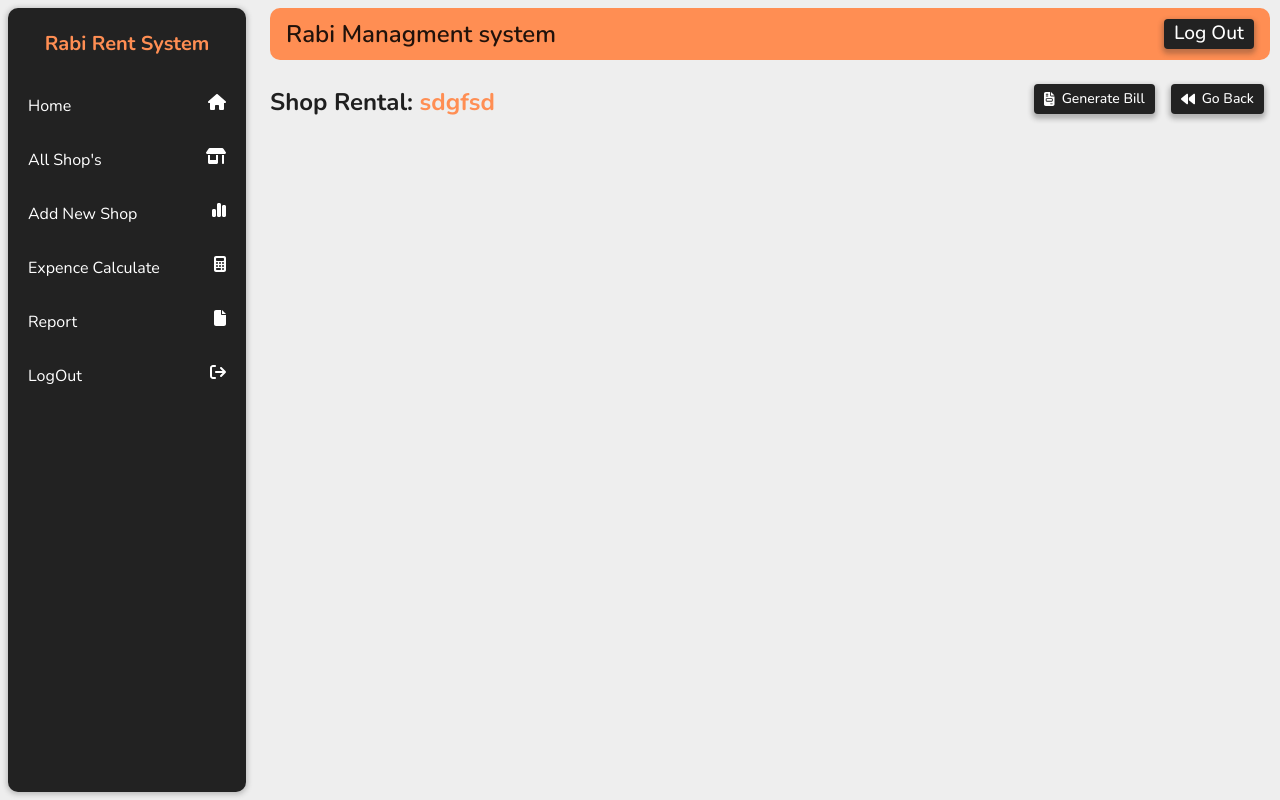
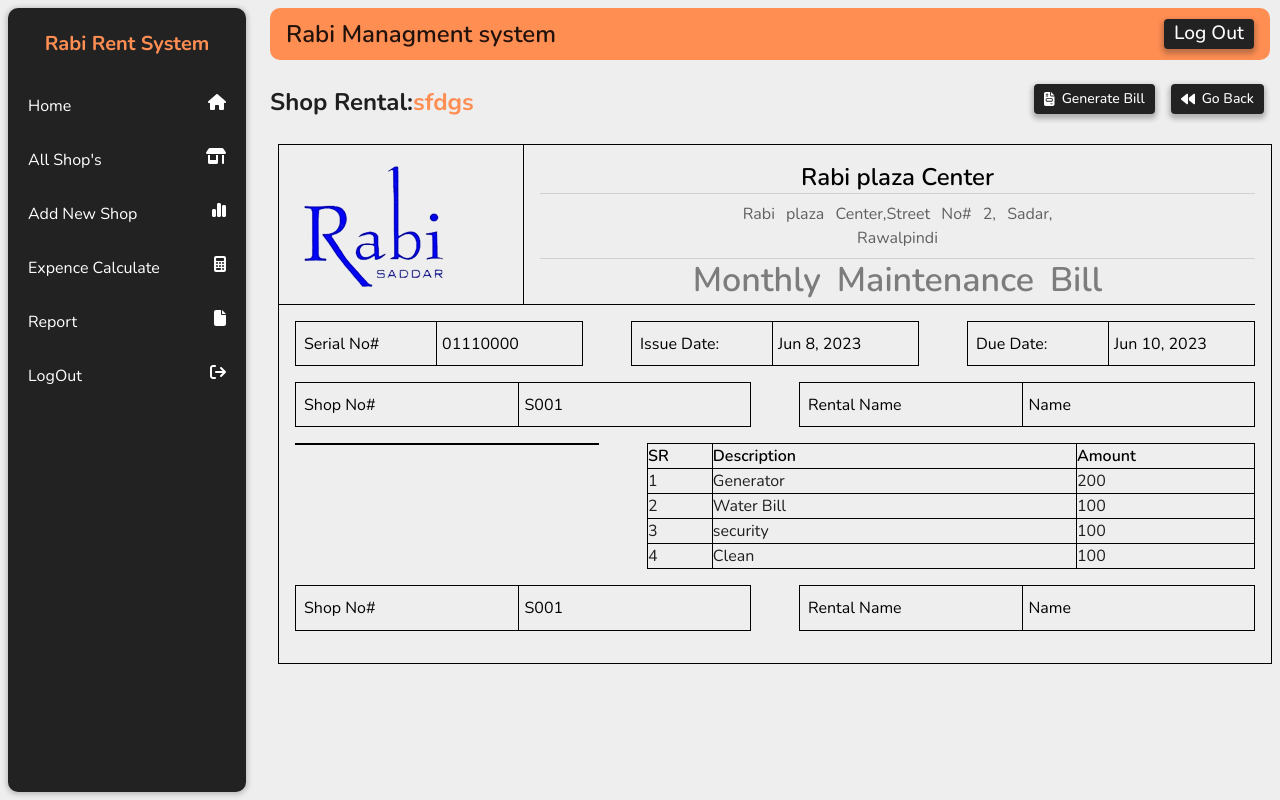
Before and after one commit to ProgrammingWithMudassar/Rabi_plaza_Managmenrt, a React (Vite) app: page /shop_Invoice/1 in a window 1280 px wide. Built offline with nearby package versions, Linux system fonts and the light colour scheme.

Commit message:
update code

```diff
--- a/src/Pages/Edit_Shop/Edit_Shop.jsx
+++ b/src/Pages/Edit_Shop/Edit_Shop.jsx
@@ -168,7 +168,7 @@ const Edit_Shop = () => {
                 </Box>
                 <Box mt={1}>
                   <label for="ShopRent" style={{ fontWeight: "600" }}> Remaining Rent <span className="required" style={{ color: 'red', fontSize: '0.8em' }}>*</span></label>
-                  <input defaultValue={shop.shop.ShopRent} type="number" id="ShopRent" placeholder='Remaining Rent' className='form_input' disabled /><br />
+                  <input defaultValue={shop.shop.ShopRent} type="number" id="ShopRent" placeholder='Remaining Rent' className='form_input' /><br />
                 </Box>
               </Grid>
 
--- a/src/Pages/Invoice/Invoice.jsx
+++ b/src/Pages/Invoice/Invoice.jsx
@@ -1,19 +1,32 @@
-import React from 'react'
+import React, { useRef } from 'react'
 import ReactToPrint from 'react-to-print';
 import { Button, Box, Typography, Grid, Divider } from '@mui/material';
 import { faBackward, faFileInvoice } from '@fortawesome/free-solid-svg-icons';
 import { FontAwesomeIcon } from '@fortawesome/react-fontawesome';
+import logo from '../../Assets/png/T_Logo.png'
 
 const Invoice = () => {
 
   const goBack = () => {
     window.history.go(-1);
   };
+  const componentRef = useRef();
+
+  const today = new Date();
+  const dueDate = new Date(today.getFullYear(), today.getMonth(), 10);
+
+  // Check if the dueDate exceeds the maximum number of days in the month
+  const maxDaysInMonth = new Date(dueDate.getFullYear(), dueDate.getMonth() + 1, 0).getDate();
+  if (dueDate.getDate() > maxDaysInMonth) {
+    dueDate.setDate(maxDaysInMonth);
+  }
+
+  const options = { year: 'numeric', month: 'short', day: 'numeric' };
   return (
     <>
       <Box mr={2}>
         <Box display='flex' justifyContent='space-between' py={2}>
-          <h2>Shop Rental:<span style={{ color: "#FF8E53" }}> sdgfsd</span></h2>
+          <h2>Shop Rental:<span style={{ color: "#FF8E53" }}>sfdgs</span></h2>
           <Box>
             <ReactToPrint
               trigger={() => <Button sx={{ mr: 2 }}><FontAwesomeIcon icon={faFileInvoice} /><span style={{ marginLeft: "7px" }}> Generate Bill</span></Button>}
@@ -23,6 +36,123 @@ const Invoice = () => {
           </Box>
         </Box>
       </Box>
+
+      <Box ref={componentRef}>
+        <Box sx={{ p: 2, border: '1px solid black', m: 1 }}>
+          {/* header  */}
+          <Grid container spacing={2}>
+            {/* header left  */}
+            <Grid item xs={3} sx={{ borderBottom: '1px solid black', height: '10rem' }}>
+              <img src={logo} alt="" />
+            </Grid>
+            {/* header right  */}
+            <Grid item xs={9} sx={{ borderLeft: '1px solid black', borderBottom: '1px solid black', height: '10rem' }}>
+              <Typography variant="h5" color="initial" textAlign='center' fontWeight={600} sx={{ width: '100%' }}>Rabi plaza Center</Typography>
+              <Divider variant="fullWidth" orientation="horizontal" />
+              <Box sx={{ mt: 1 }}>
+                <Typography variant="body1" color="#606060" textAlign='center' sx={{ mb: 1, wordSpacing: '7px' }}>Rabi plaza Center,Street No# 2, Sadar, <br />Rawalpindi</Typography>
+                <Divider variant="fullWidth" orientation="horizontal" />
+              </Box>
+              <Typography variant="h4" color="#606060" textAlign='center' fontWeight={600} sx={{ mb: 1, wordSpacing: '7px', opacity: '0.8' }}>Monthly Maintenance Bill</Typography>
+            </Grid>
+          </Grid>
+
+          <Box sx={{ my: 2, display: 'flex', gap: 6 }}>
+            <Grid item xs={4} spacing={4} >
+              <Box sx={{ border: '1px solid black', display: 'flex', }}>
+                <Typography variant="body1" color="initial" sx={{ width: "49%", py: 1.2, pl: 1 }}>Serial No#</Typography>
+                <Typography variant="body1" color="initial" sx={{ borderLeft: '1px solid black', py: 1.2 }}> <span style={{ marginLeft: '5px' }}>01110000</span></Typography>
+              </Box>
+            </Grid>
+            <Grid item xs={4} spacing={4} >
+              <Box sx={{ border: '1px solid black', display: 'flex', }}>
+                <Typography variant="body1" color="initial" sx={{ width: "49%", py: 1.2, pl: 1 }}>Issue Date:</Typography>
+                <Typography variant="body1" color="initial" sx={{ borderLeft: '1px solid black', py: 1.2 }}><span style={{ marginLeft: '5px' }}> {new Date().toLocaleDateString('en-US', options)}</span></Typography>
+              </Box>
+            </Grid>
+            <Grid item xs={4} spacing={4} >
+              <Box sx={{ border: '1px solid black', display: 'flex', }}>
+                <Typography variant="body1" color="initial" sx={{ width: "49%", py: 1.2, pl: 1 }}>Due Date:</Typography>
+                <Typography variant="body1" color="initial" sx={{ borderLeft: '1px solid black', py: 1.2 }}> <span style={{ marginLeft: '5px' }}>{dueDate.toLocaleDateString('en-US', options)}</span></Typography>
+              </Box>
+            </Grid>
+          </Box>
+
+
+          <Box sx={{ my: 2, display: 'flex', gap: 6 }}>
+            <Grid item xs={6} spacing={4} >
+              <Box sx={{ border: '1px solid black', display: 'flex', }}>
+                <Typography variant="body1" color="initial" sx={{ width: "49%", py: 1.2, pl: 1 }}>Shop No#</Typography>
+                <Typography variant="body1" color="initial" sx={{ borderLeft: '1px solid black', py: 1.2 }}> <span style={{ marginLeft: '5px' }}>S001</span></Typography>
+              </Box>
+            </Grid>
+            <Grid item xs={6} spacing={4} >
+              <Box sx={{ border: '1px solid black', display: 'flex', }}>
+                <Typography variant="body1" color="initial" sx={{ width: "49%", py: 1.2, pl: 1 }}>Rental Name</Typography>
+                <Typography variant="body1" color="initial" sx={{ borderLeft: '1px solid black', py: 1.2 }}><span style={{ marginLeft: '5px' }}> Name</span></Typography>
+              </Box>
+            </Grid>
+          </Box>
+
+
+
+          <Box sx={{ my: 2, display: 'flex', gap: 6 }}>
+            <Grid item xs={4} spacing={4} >
+              <Box sx={{ border: '1px solid black', display: 'flex', }}>
+              </Box>
+            </Grid>
+            <Grid item xs={8} spacing={4} >
+              <Box sx={{ display: 'flex', }}>
+                <table style={{ borderCollapse: "collapse", width: '100%' }}>
+                  <tr>
+                    <td style={{ border: " 1px solid black" }}>  <Typography variant="body1" color="initial" fontWeight={600}>SR</Typography></td>
+                    <td style={{ border: " 1px solid black", width: "60%" }}><Typography variant="body1" color="initial" fontWeight={600}>Description</Typography></td>
+                    <td style={{ border: " 1px solid black" }}><Typography variant="body1" color="initial" fontWeight={600}>Amount</Typography></td>
+                  </tr>
+                  <tr>
+                    <td style={{ border: " 1px solid black" }}>1</td>
+                    <td style={{ border: " 1px solid black" }}>Generator</td>
+                    <td style={{ border: " 1px solid black" }}>200</td>
+                  </tr>
+                  <tr>
+                    <td style={{ border: " 1px solid black" }}>2</td>
+                    <td style={{ border: " 1px solid black" }}>Water Bill</td>
+                    <td style={{ border: " 1px solid black" }}>100</td>
+                  </tr>
+                  <tr>
+                    <td style={{ border: " 1px solid black" }}>3</td>
+                    <td style={{ border: " 1px solid black" }}>security</td>
+                    <td style={{ border: " 1px solid black" }}>100</td>
+                  </tr>
+                  <tr>
+                    <td style={{ border: " 1px solid black" }}>4</td>
+                    <td style={{ border: " 1px solid black" }}>Clean</td>
+                    <td style={{ border: " 1px solid black" }}>100</td>
+                  </tr>
+                </table>
+              </Box>
+            </Grid>
+          </Box>
+
+
+
+          <Box sx={{ my: 2, display: 'flex', gap: 6 }}>
+            <Grid item xs={6} spacing={4} >
+              <Box sx={{ border: '1px solid black', display: 'flex', }}>
+                <Typography variant="body1" color="initial" sx={{ width: "49%", py: 1.2, pl: 1 }}>Shop No#</Typography>
+                <Typography variant="body1" color="initial" sx={{ borderLeft: '1px solid black', py: 1.2 }}> <span style={{ marginLeft: '5px' }}>S001</span></Typography>
+              </Box>
+            </Grid>
+            <Grid item xs={6} spacing={4} >
+              <Box sx={{ border: '1px solid black', display: 'flex', }}>
+                <Typography variant="body1" color="initial" sx={{ width: "49%", py: 1.2, pl: 1 }}>Rental Name</Typography>
+                <Typography variant="body1" color="initial" sx={{ borderLeft: '1px solid black', py: 1.2 }}><span style={{ marginLeft: '5px' }}> Name</span></Typography>
+              </Box>
+            </Grid>
+          </Box>
+
+        </Box>
+      </Box>
     </>
   )
 }
--- a/src/Pages/Shop_Details/Shop_Details.jsx
+++ b/src/Pages/Shop_Details/Shop_Details.jsx
@@ -89,6 +89,12 @@ const Shop_Details = () => {
                       <Divider variant="fullWidth" orientation="horizontal" />
                       <ListItem>
                         <Typography variant="body1" fontWeight={600}>
+                          Rental Email
+                        </Typography>
+                      </ListItem>
+                      <Divider variant="fullWidth" orientation="horizontal" />
+                      <ListItem>
+                        <Typography variant="body1" fontWeight={600}>
                         Shop Owner
                         </Typography>
                       </ListItem>
@@ -125,10 +131,13 @@ const Shop_Details = () => {
                       </ListItem>
                       <Divider variant="fullWidth" orientation="horizontal" />
                       <ListItem>
+                        <Typography variant="body1">{shop.shop.ownerEmail}</Typography>
+                      </ListItem>
+                      <Divider variant="fullWidth" orientation="horizontal" />
+                      <ListItem>
                         <Typography variant="body1">{shop.shop.shopOwner}</Typography>
                       </ListItem>
                       <Divider variant="fullWidth" orientation="horizontal" />
-
                       <ListItem>
                         <Typography variant="body1"> {shop.shop.registrationDate}</Typography>
                       </ListItem>
```
Also changed, not shown: src/Pages/ShopForm/ShopForm.jsx (+8 -8 lines), src/Assets/png/T_Logo.png (added), src/Assets/png/logo.PNG (added).
